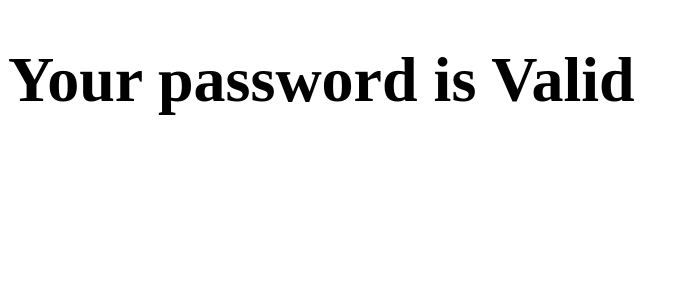
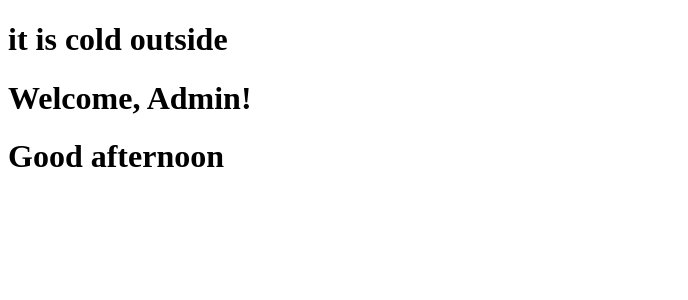
Before and after one commit to fuinodev/react-fundementals, a React (Vite) app: page / in a window 1280 px wide. Shown: the top 300 px of the page, without its empty margins (0-688 px from the left). Built offline with nearby package versions, Linux system fonts and the light colour scheme.

Commit message:
Add Weather, UserStatus, and Greetings components to App

```diff
--- a/src/App.jsx
+++ b/src/App.jsx
@@ -1,23 +1,16 @@
-const ValidPassword = () => <h1>Your password is Valid</h1>
-const InvalidPassword = () => <h1>Your password is Invalid</h1>
-
-const Passwword = ({ isValid}) => {
- // if (isValid) {
-  //  return <ValidPassword />
-
-//  } else;
-
-  //return <InvalidPassword />
-
-  return isValid ? <ValidPassword /> : <InvalidPassword />
-
-};
+import Weather from "./components/Weather";
+import UserStatus from "./components/UserStatus";
+import Greetings from "./components/Greetings";
 
 const App = () => {
-  return (
-    <div>
-     <h1><Passwword isValid={true}/> </h1>
-    </div>
+  return(
+    <>
+   <Weather />
+
+   <UserStatus loggedIn={true} isAdmin={true} />
+
+   <Greetings timeOfday="ads"/>
+     </>
   );
 };
 
--- /dev/null
+++ b/src/components/Greetings.jsx
@@ -0,0 +1,9 @@
+const Greetings = (props) => {
+  return props.timeOfday === "morning" ? (
+    <h1>Good morning</h1>
+  ) : (
+    <h1>Good afternoon</h1>
+  );
+};
+
+export default Greetings;
--- /dev/null
+++ b/src/components/UserStatus.jsx
@@ -0,0 +1,10 @@
+const UserStatus = (props) => {
+
+    if (props.loggedIn && props.isAdmin) {
+        return <h1>Welcome, Admin!</h1>
+    } else {
+        return <h1>Welcome, User!</h1>
+    }
+};
+
+export default UserStatus;
--- /dev/null
+++ b/src/components/Weather.jsx
@@ -0,0 +1,16 @@
+const Weather = () => {
+    let temperature = 7;
+
+    if (temperature < 15) {
+
+        return <h1>it is cold outside</h1>;
+
+    } else if (temperature >= 15 && temperature <= 25) {
+
+        return <h1>It's nice outside</h1>;
+
+    } else if (temperature >= 25) {
+        return <h1>It is hot outside</h1>
+    }
+};
+export default Weather;
```
